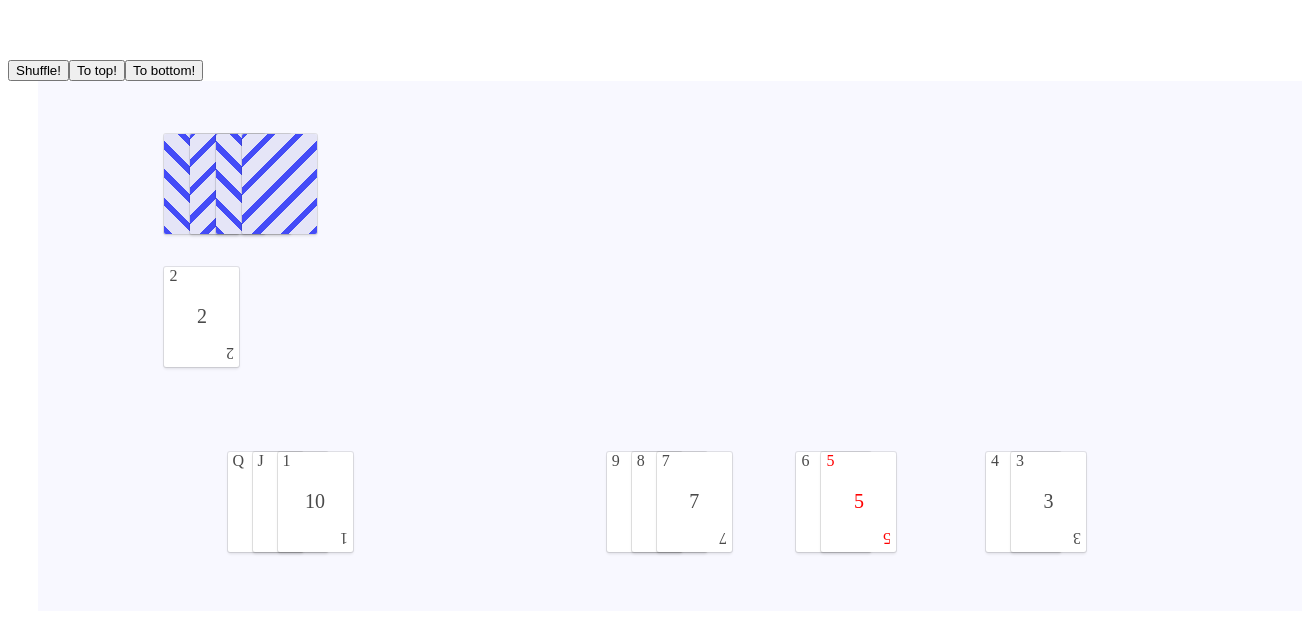
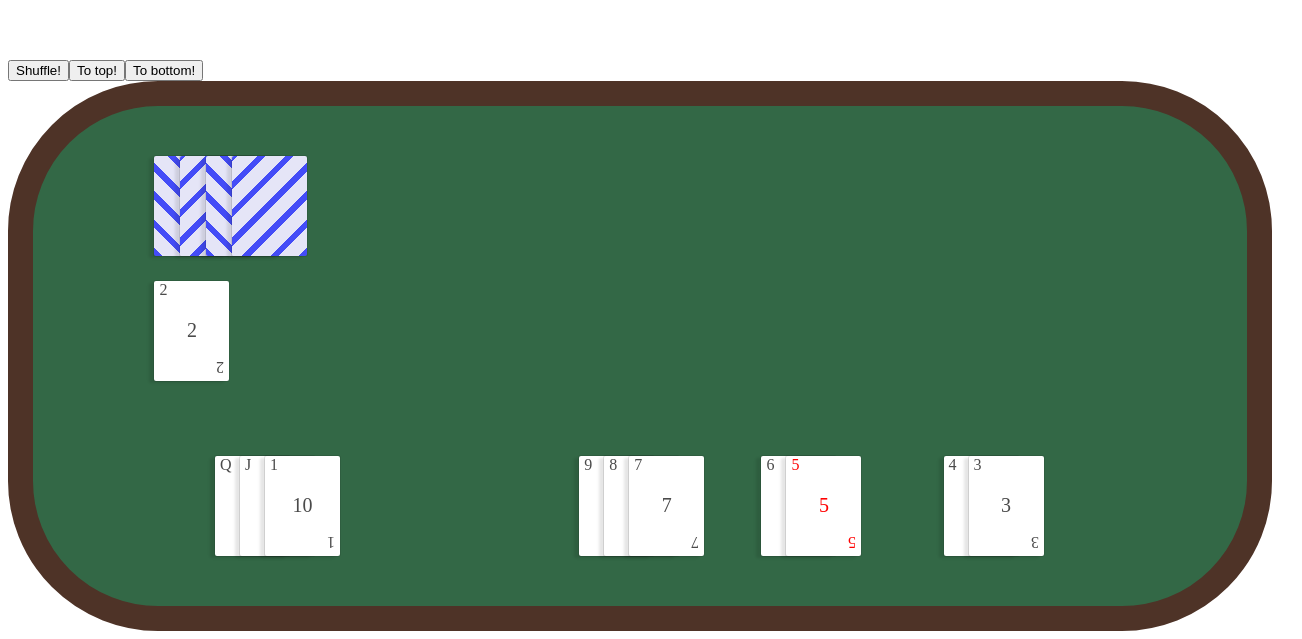
Before and after one commit to davidot/BottleBats, a Vue app in the folder site/: page / in a window 1280 px wide. Shown: the part 448-1087 px from the top of the page, 1302 px wide, since content can reach past the window. Built offline with nearby package versions, Linux system fonts and the light colour scheme.

Commit message:
Site: Small style improvement mostly shadow work

```diff
--- a/site/src/components/games/Card.vue
+++ b/site/src/components/games/Card.vue
@@ -65,7 +65,7 @@ export default {
   position: relative;
   max-width: 100%;
   background-color: #fff;
-  box-shadow: 0 2px 3px rgba(10, 10, 10, 0.1), 0 0 0 1px rgba(10, 10, 10, 0.1);
+  box-shadow: -5px 2px 3px rgba(10, 10, 10, 0.1), 0 0 0 1px rgba(10, 10, 10, 0.1);
   color: #4a4a4a;
 
   /*margin-left: -50px;*/
@@ -76,6 +76,8 @@ export default {
 }
 
 .card-suit {
+  transition: visibility 5s ease;
+
   width: 100%;
   display: block;
 }
@@ -142,12 +144,21 @@ export default {
 .playing-card:hover {
   transition: transform 0.5s cubic-bezier( 0.32, 1, 0.32, 1.275 );
   transform: translateY(-75px);
-  box-shadow: 1px 1px 1px 1px red;
-  /*border-bottom: 50px solid transparent;*/
-  /*z-index: 10;*/
+  box-shadow: -5px 2px 3px rgba(10, 10, 10, 0.1), 0 0 0 1px rgba(10, 10, 10, 0.1),
+    -1px 1px 1px 1px red;
+
+  z-index: 5;
 }
 
-.playing-card:hover::after {
+.playing-card.backside:hover {
+  transform: initial;
+  /*box-shadow: -5px 2px 3px rgba(10, 10, 10, 0.1), 0 0 0 1px rgba(10, 10, 10, 0.1),*/
+  /*-1px 1px 1px 1px blue;*/
+
+  z-index: inherit;
+}
+
+.playing-card:not(.backside):hover::after {
   content: "";
   position: absolute;
   top: 100%;
--- a/site/src/components/games/VijfGame.vue
+++ b/site/src/components/games/VijfGame.vue
@@ -68,14 +68,14 @@ export default {
       }
     },
     moveToTop() {
-      if (this.nums2.length === 0) return;
-      const el = this.nums2.pop();
-      this.nums.push(el);
+      if (this.deck.length === 0) return;
+      const el = this.deck.pop();
+      this.players[0].push(el);
     },
     moveToBottom() {
       if (this.players[0].length === 0) return;
       const el = this.players[0].pop();
-      this.discarded.push(el);
+      this.deck.push(el);
     },
     cardClicked(num) {
       this.textOut += num;
@@ -86,15 +86,18 @@ export default {
 
 <style scoped>
 .deck {
-  margin-left: 30px;
-  padding-top: 30px;
+  /*margin-left: 30px;*/
+  /*padding-top: 30px;*/
   /*position: initial;*/
   /*top: 0;*/
-  background: ghostwhite;
+  background: #336846;
+  border: 25px solid #4e3327;
 
-  width: 100%;
+  width: calc(100% - 50px);
+  min-width: 600px;
   height: 500px;
   position: relative;
+  border-radius: 150px;
   /*display: flex;*/
   /*flex-direction: column;*/
 }
```
